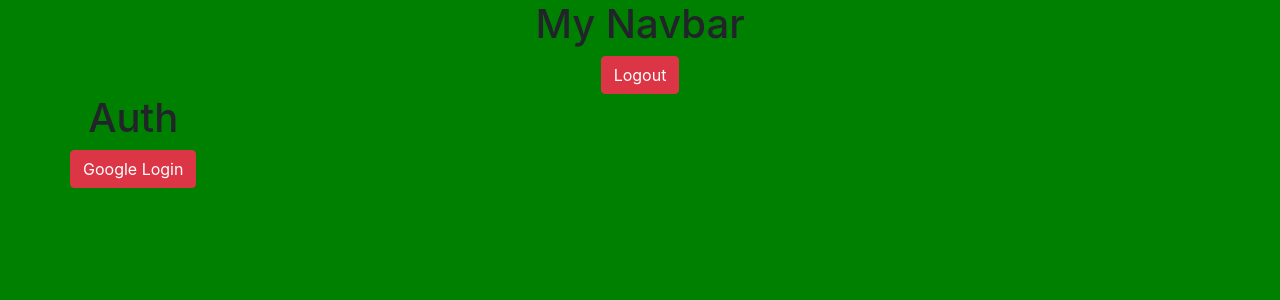
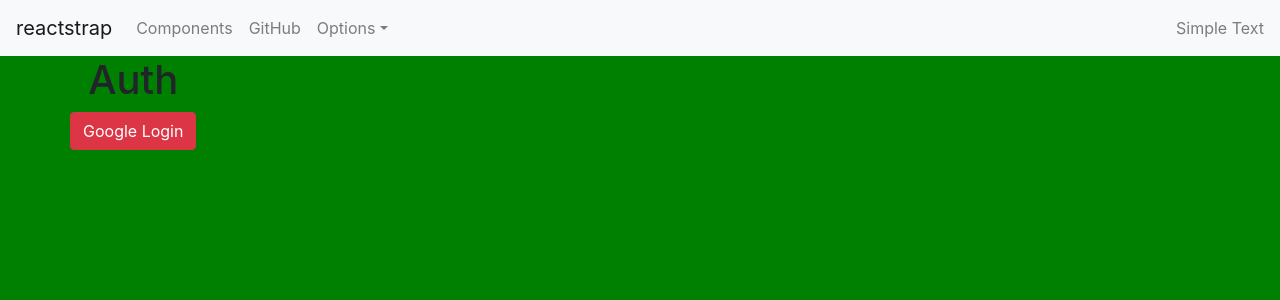
Before and after one commit to Jmarquez8951/scatt-surprise, a React (Create React App) app: page /auth in a window 1280 px wide. Shown: the top 300 px of the page. Built offline with nearby package versions, Linux system fonts and the light colour scheme; no server answers.

Commit message:
reactstrap navbar

```diff
--- a/package.json
+++ b/package.json
@@ -13,7 +13,8 @@
     "react": "^16.13.1",
     "react-dom": "^16.13.1",
     "react-router-dom": "^5.2.0",
-    "react-scripts": "3.4.1"
+    "react-scripts": "3.4.1",
+    "reactstrap": "^8.4.1"
   },
   "scripts": {
     "start": "react-scripts start",
--- a/src/components/shared/MyNavbar/MyNavbar.js
+++ b/src/components/shared/MyNavbar/MyNavbar.js
@@ -1,20 +1,76 @@
 import React from 'react';
+import {
+  Collapse,
+  Navbar,
+  NavbarToggler,
+  NavbarBrand,
+  Nav,
+  NavItem,
+  NavLink,
+  UncontrolledDropdown,
+  DropdownToggle,
+  DropdownMenu,
+  DropdownItem,
+  NavbarText,
+} from 'reactstrap';
 import firebase from 'firebase/app';
 import 'firebase/auth';
 
 import './MyNavbar.scss';
 
 class MyNavbar extends React.Component {
+  state = {
+    isOpen: false,
+  }
+
   logMeOut = (e) => {
     e.preventDefault();
     firebase.auth().signOut();
   }
 
+  toggle = () => {
+    this.setState({ isOpen: !this.state.isOpen });
+  }
+
+
   render() {
+    const { isOpen } = this.state;
     return (
       <div className="MyNavbar">
-        <h1>My Navbar</h1>
-        <button className="btn btn-danger" onClick={this.logMeOut}>Logout</button>
+        {/* <h1>My Navbar</h1> */}
+        {/* <button className="btn btn-danger" onClick={this.logMeOut}>Logout</button> */}
+        <Navbar color="light" light expand="md">
+        <NavbarBrand href="/">reactstrap</NavbarBrand>
+        <NavbarToggler onClick={this.toggle} />
+        <Collapse isOpen={isOpen} navbar>
+          <Nav className="mr-auto" navbar>
+            <NavItem>
+              <NavLink href="/components/">Components</NavLink>
+            </NavItem>
+            <NavItem>
+              <NavLink href="https://github.com/reactstrap/reactstrap">GitHub</NavLink>
+            </NavItem>
+            <UncontrolledDropdown nav inNavbar>
+              <DropdownToggle nav caret>
+                Options
+              </DropdownToggle>
+              <DropdownMenu right>
+                <DropdownItem>
+                  Option 1
+                </DropdownItem>
+                <DropdownItem>
+                  Option 2
+                </DropdownItem>
+                <DropdownItem divider />
+                <DropdownItem>
+                  Reset
+                </DropdownItem>
+              </DropdownMenu>
+            </UncontrolledDropdown>
+          </Nav>
+          <NavbarText>Simple Text</NavbarText>
+        </Collapse>
+      </Navbar>
       </div>
     );
   }
```
Also changed, not shown: 1 other file (tests, documents, lock files or other folders).
